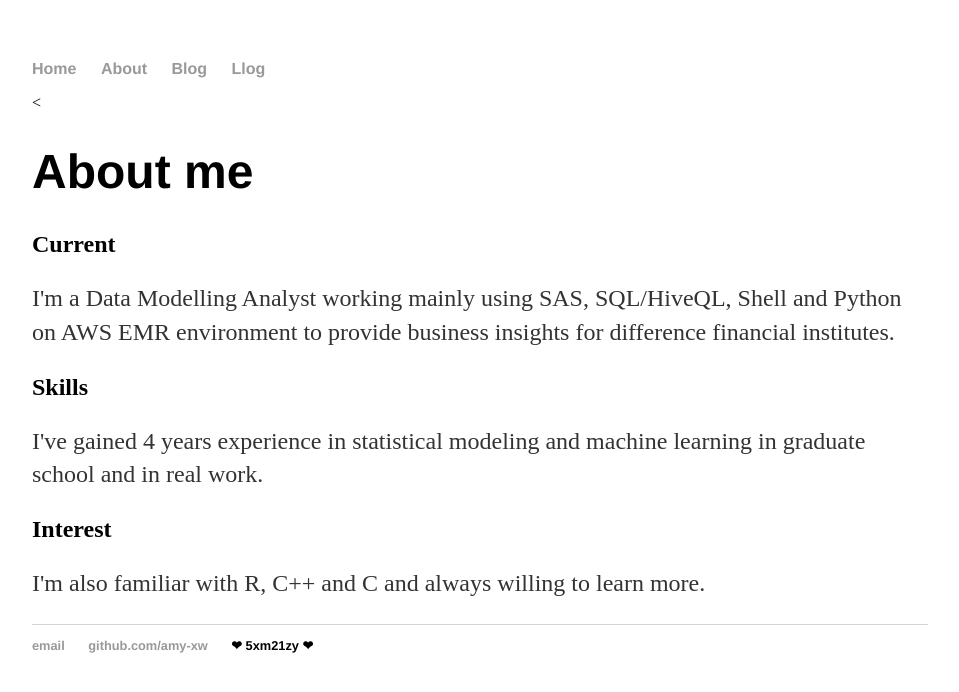
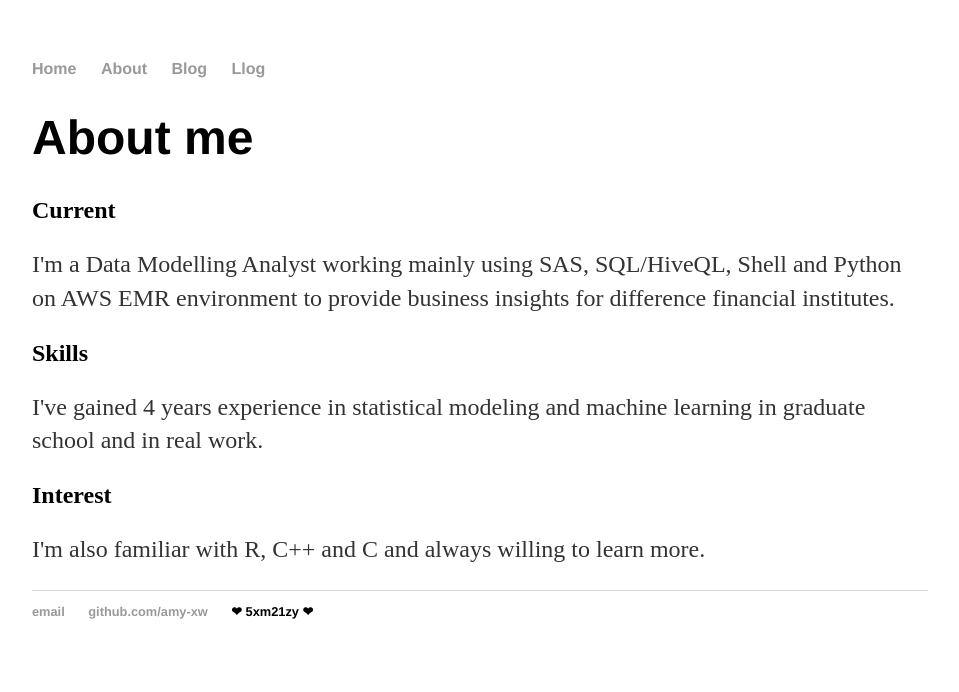
Before and after one commit to Amy-XW/Amy-XW.github.io, a Jekyll site: the page built from about/index.html, in a window 1280 px wide. Shown: the top 692 px of the page, without its empty margins (160-1119 px from the left). Built offline with Jekyll 4.4.1, drawn with Linux system fonts in a browser that asks for light colours.

Commit message:
minor update about and default layout

```diff
--- a/_layouts/default.html
+++ b/_layouts/default.html
@@ -21,7 +21,7 @@
     		<ul>
         		<li><a href="mailto:amy.xw2019@gmail.com">email</a></li>
         		<li><a href="https://github.com/amy-xw">github.com/amy-xw</a></li>
-			<li><span>❤</span> 5xm21zy <span>❤</span></li>
+			<li><font color="whit"><span>❤</span> 5xm21zy <span>❤</span></font></li>
 		</ul>
 		</footer>
 	</body>
--- a/about/index.html
+++ b/about/index.html
@@ -4,7 +4,7 @@ title: About Amy
 ---
 
 <div class="about">
-    <<h1>About me</h1>
+    <h1>About me</h1>
 </div>
 <div class="user">
   <div class="tech">
```
